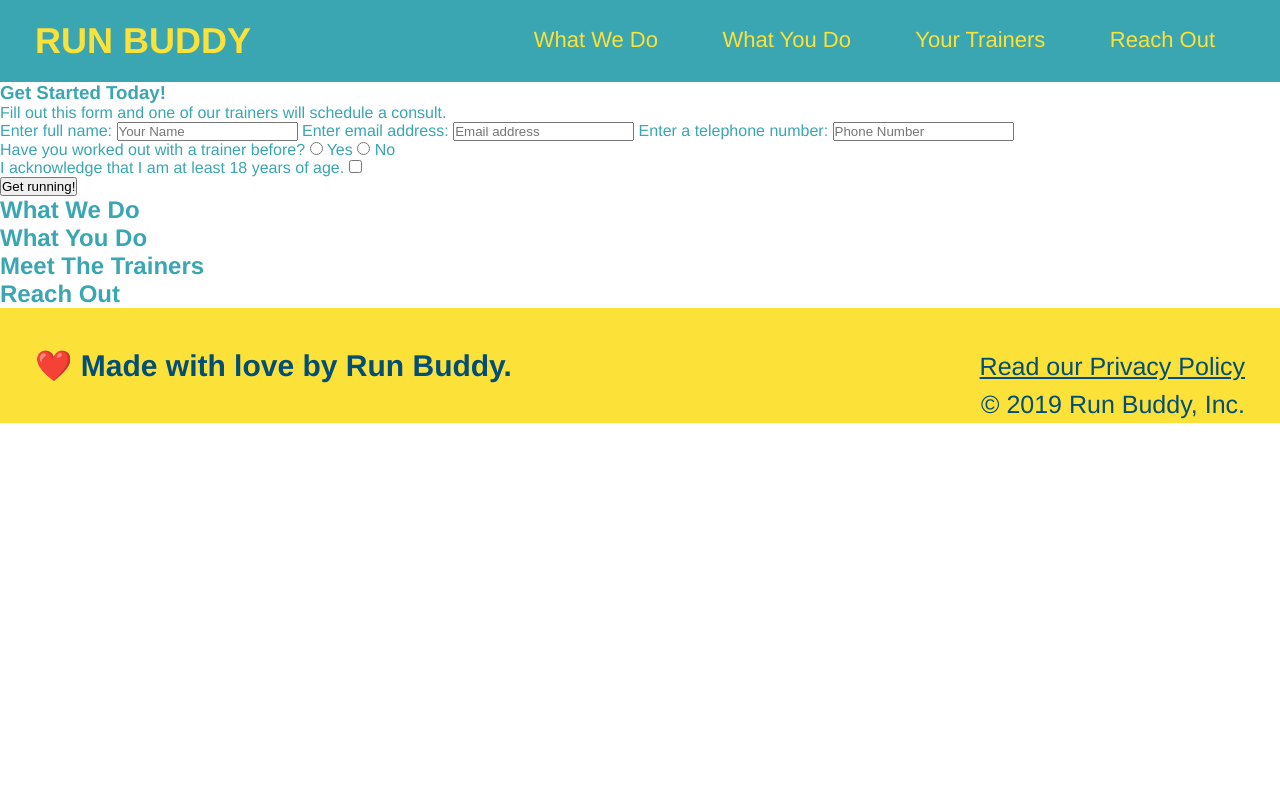
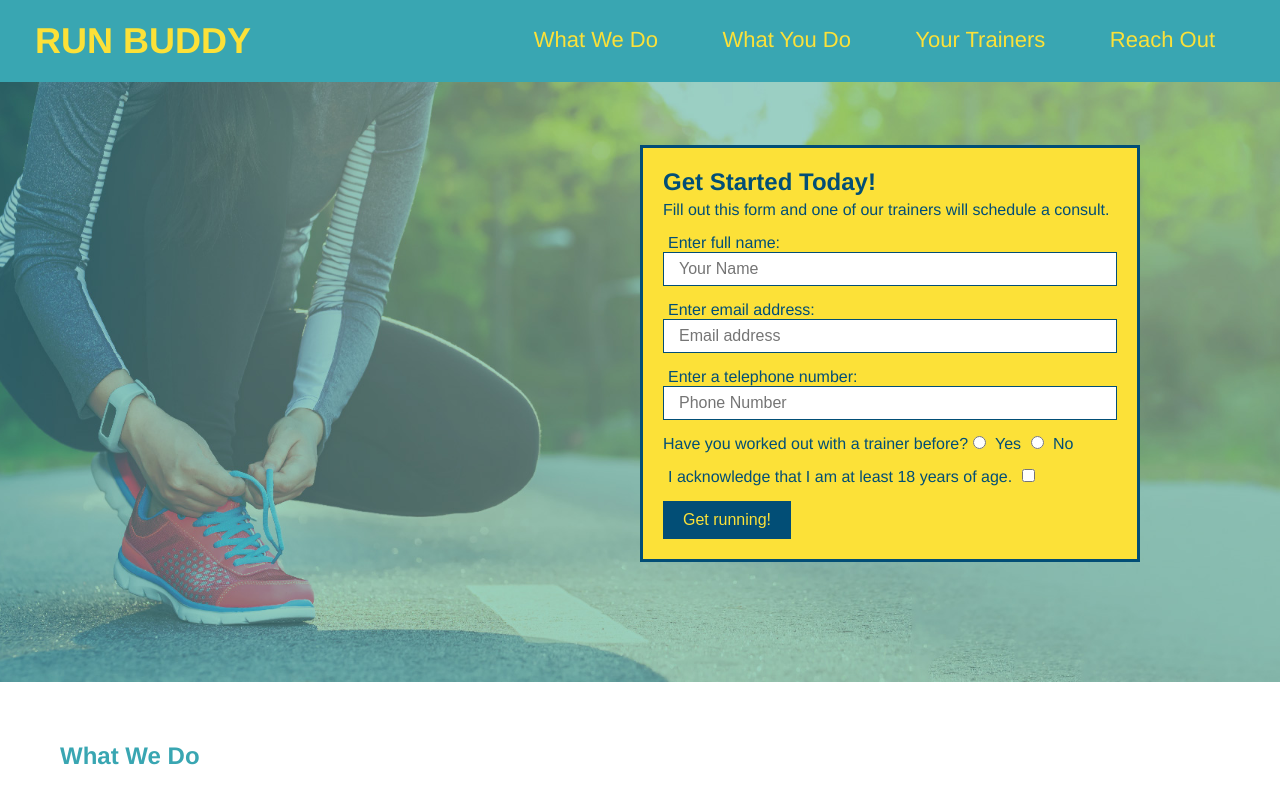
Before and after one commit to briarsteward/run-buddy, a plain HTML site: page index.html in a window 1280 px wide. Shown: the top 800 px of the page. Drawn offline with Linux system fonts and the light colour scheme.

Commit message:
updated signup section

```diff
--- a/assets/css/style.css
+++ b/assets/css/style.css
@@ -68,3 +68,58 @@ body {
   footer a {
       color: #024e76
   }
+
+  section {
+      padding: 60px;
+  }
+
+  .hero {
+      background-image: url("../images/hero-bg.jpg");
+      height: 600px;
+      background-size: cover;
+      background-position: center;
+      position: relative;
+  }
+
+  .hero-form {
+      border: 3px solid #024e76;
+      background-color: #fce138;
+      padding: 20px;
+      width: 500px;
+      color: #024e76;
+      position: absolute;
+      bottom: 120px;
+      right: 140px;
+  }
+
+  .hero-form h3 {
+      margin: 0;
+      font-size: 24px;
+  }
+
+  .hero-form p {
+      margin: 5px 0 15px 0;
+  }
+
+  .form-input {
+      border: 1px solid #024e76;
+      display: block;
+      padding: 7px 15px;
+      font-size: 16px;
+      color: #024e76;
+      width: 100%;
+      margin-bottom: 15px;
+  }
+
+  .hero-form label {
+      margin: 0 5px;
+  }
+
+  .hero-form button {
+      color: #fce138;
+      background-color: #024e76;
+      border: none;
+      font-size: 16px;
+      padding: 10px 20px;
+
+  }
--- a/index.html
+++ b/index.html
@@ -30,17 +30,17 @@
                 </ul>
             </nav>
         </header>
-      <section>
-        <div>
+      <section class="hero">
+        <div class="hero-form">
           <h3>Get Started Today!</h3>
           <P>Fill out this form and one of our trainers will schedule a consult.</P>
           <form>
             <label for="name">Enter full name:</label>
-            <input type="text" placeholder="Your Name" name="name" id="name" />
+            <input type="text" placeholder="Your Name" name="name" id="name" class="form-input" />
             <label for="email">Enter email address:</label>
-            <input type="email" placeholder="Email address" name="email" id="email" />
+            <input type="email" placeholder="Email address" name="email" id="email" class="form-input" />
             <label for="phone">Enter a telephone number:</label>
-            <input type="tel" placeholder="Phone Number" name="phone" id="phone" />
+            <input type="tel" placeholder="Phone Number" name="phone" id="phone" class="form-input" />
             <p>
               Have you worked out with a trainer before?
               <input type="radio" name="trainer-confirm" id="trainer-yes" />
@@ -89,6 +89,6 @@
         </div>
       </h2>
     </footer>
-            </footer>
+    </footer>
     </body>
 </html>
```
Also changed, not shown: assets/images/hero-bg.jpg (added).
